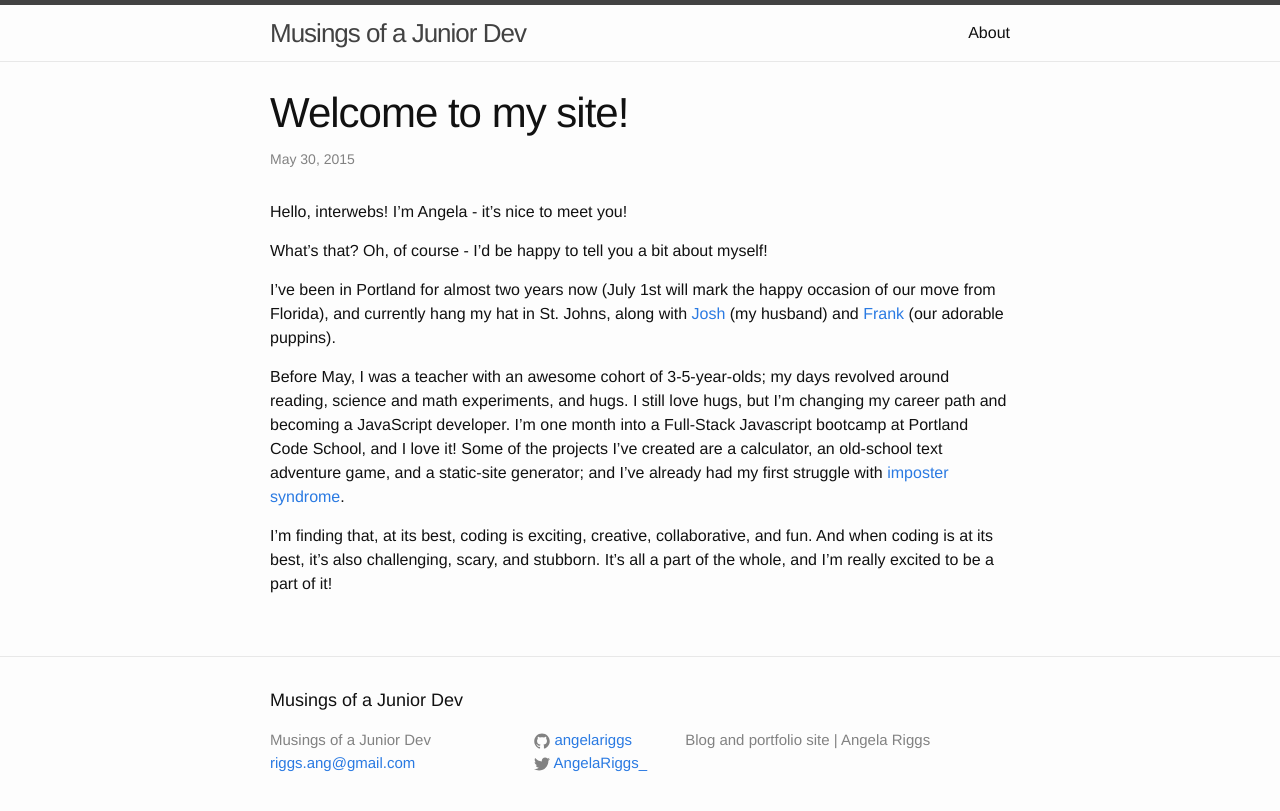
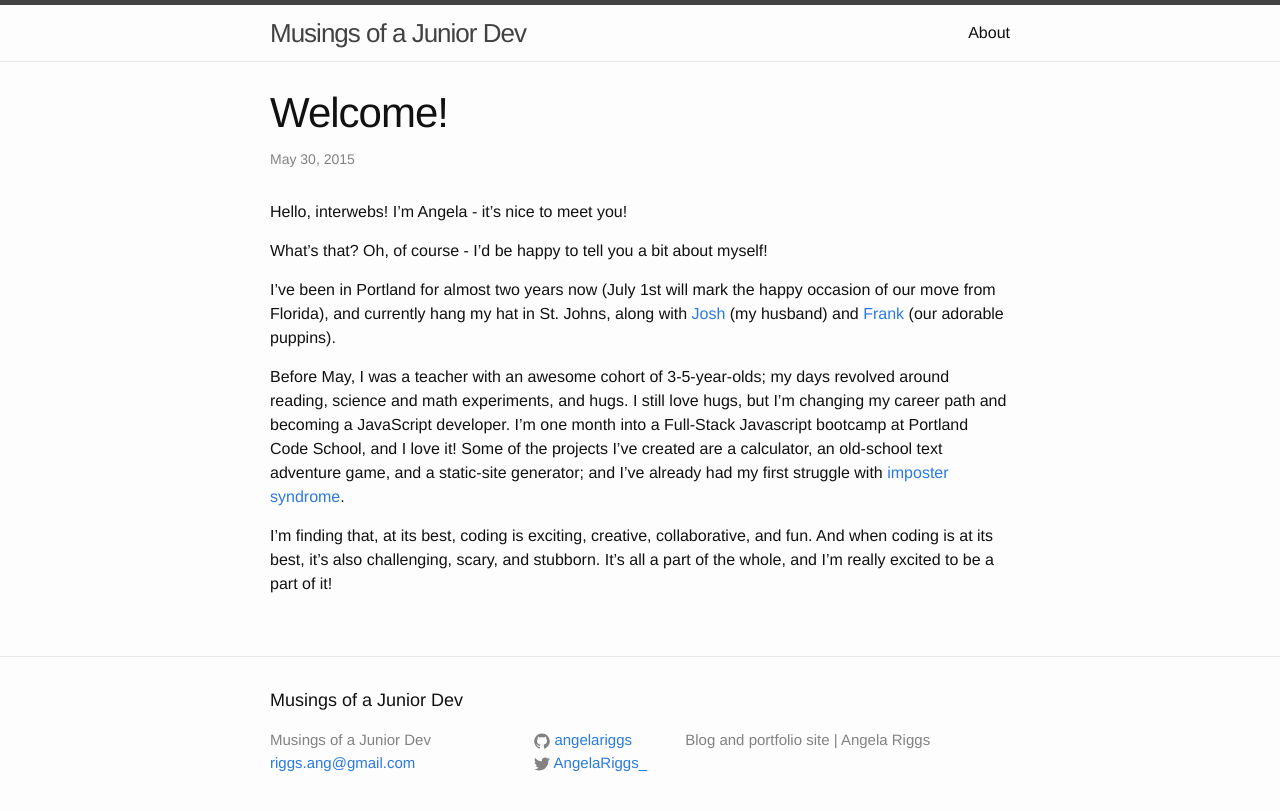
Before and after one commit to angelariggs/angelariggs.github.io, a Jekyll site: the page built from _posts/2015-05-22-welcome-to-jekyll.markdown, in a window 1280 px wide. Shown: the top 811 px of the page. Built offline with Jekyll 4.4.1, drawn with Linux system fonts in a browser that asks for light colours.

Commit message:
changed title

```diff
--- a/_posts/2015-05-22-welcome-to-jekyll.markdown
+++ b/_posts/2015-05-22-welcome-to-jekyll.markdown
@@ -1,6 +1,6 @@
 ---
 layout: post
-title:  "Welcome to my site!"
+title:  "Welcome!"
 date:   2015-05-30
 ---
 Hello, interwebs! I'm Angela - it's nice to meet you!
```
